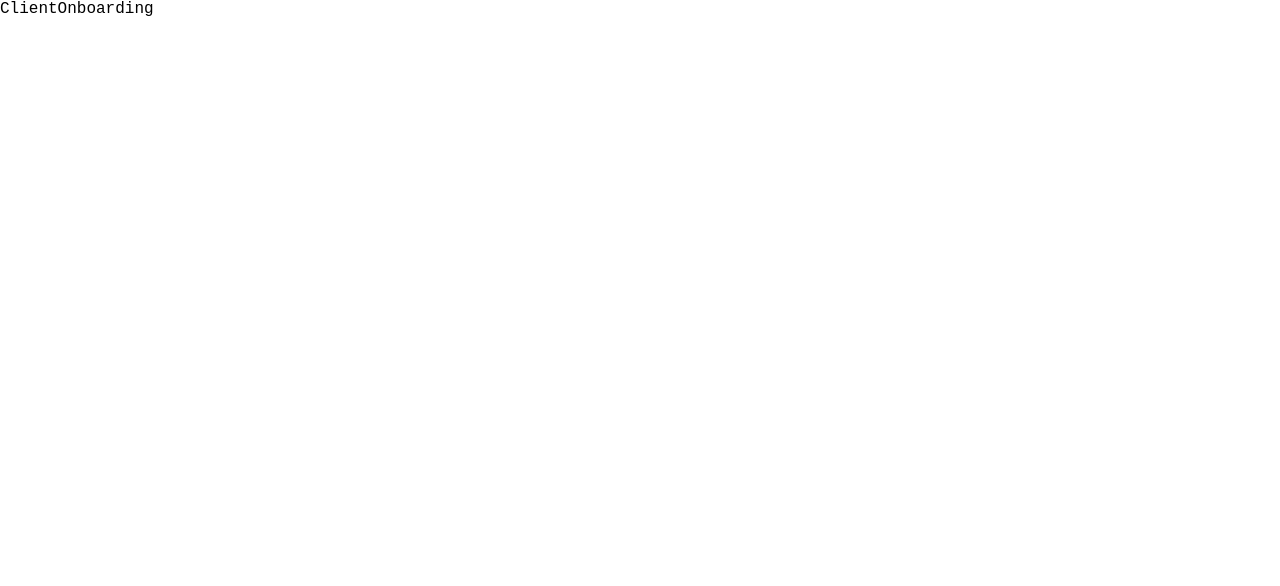
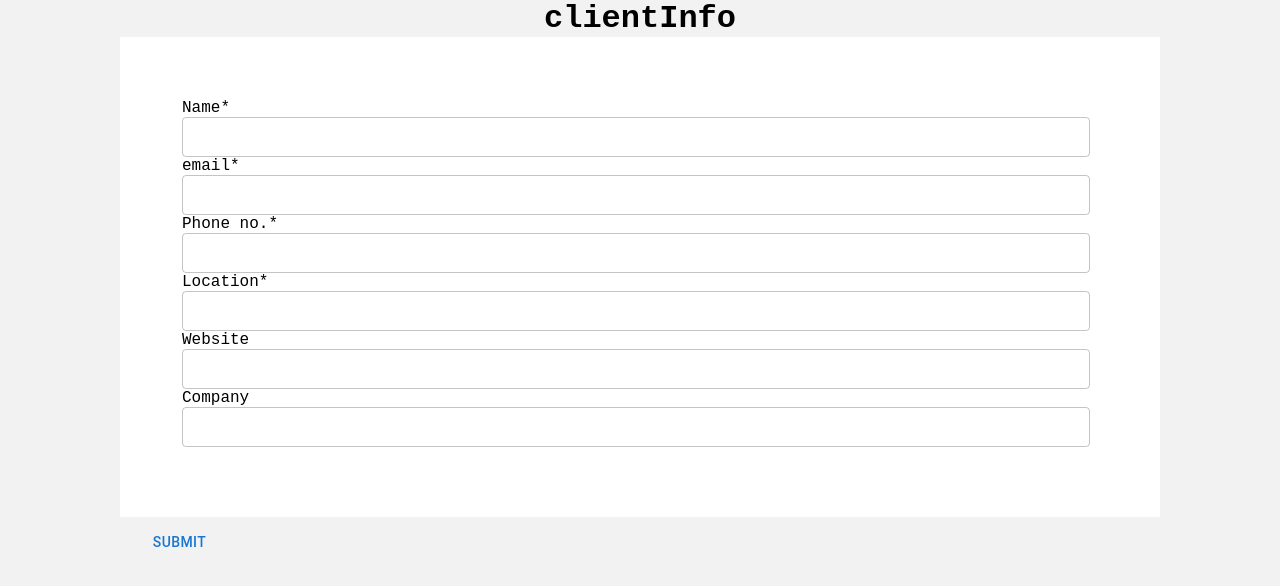
Before and after one commit to accio-Test-Projects/work-place-FE, a React (Create React App) app: page /onboarding/client in a window 1280 px wide. Shown: the top 586 px of the page. Built offline with nearby package versions, Linux system fonts and the light colour scheme; a web font is replaced by a local one.

Commit message:
clientInfo

```diff
--- a/src/Components/OnboardingForm/ClientOnboarding/index.js
+++ b/src/Components/OnboardingForm/ClientOnboarding/index.js
@@ -1,10 +1,168 @@
-import React from 'react'
+import React, { useState, useEffect } from "react";
+import { TextField, Grid, Box, Button } from "@mui/material";
+
 
 function ClientOnboarding() {
+  const [clientInfo, setClientInfo] = React.useState({
+    name: "",
+    email: "",
+    phone: "",
+    company: "",
+    location: "",
+    website: "",
+  });
+
+  const submitInfo = async (e) => {
+
+    e.preventDefault();
+    alert('submit')
+    console.log(clientInfo);
+
+  };
 
 
   return (
-    <div>ClientOnboarding</div>
+    <div
+    style={{
+      display:"flex",
+      flexDirection:"column",
+      alignItems:"center",
+      backgroundColor: "#F2F2F2",
+      minHeight: "100vh",
+    }}
+    >
+      <h1 style={{
+        display:"flex",
+        justifyContent: "center",
+
+      }}>clientInfo</h1>
+      <form onSubmit={(e) => submitInfo(e)}>
+        <div
+          style={{
+            maxWidth: "900px",
+            margin: "auto",
+            background: "#fff",
+            padding: "70px",
+          }}
+        >
+          <Grid container spacing={1}>
+            <Grid xs={12} md={12}>
+              <label>Name*</label>
+              <TextField
+                required
+                value={clientInfo.name}
+                onChange={(e) => {
+                  setClientInfo((p) => {
+                    return { ...p, name: e.target.value };
+                  });
+                }}
+                size="small"
+                fullWidth
+                id="outlined-basic"
+                variant="outlined"
+              />
+            </Grid>
+            <Grid xs={12} md={12}>
+              <label>email*</label>
+              <TextField
+                required
+                type="email"
+                value={clientInfo.email}
+                onChange={(e) => {
+                  setClientInfo((p) => {
+                    return { ...p, email: e.target.value };
+                  });
+                }}
+                size="small"
+                fullWidth
+                id="outlined-basic"
+                variant="outlined"
+              />
+            </Grid>
+
+            <Grid xs={12} md={12}>
+              <label>Phone no.*</label>
+              <TextField
+                required
+                type="number"
+                inputProps={{ maxLength: 10 }}
+                value={clientInfo.phone}
+                onChange={(e) => {
+                  setClientInfo((p) => {
+                    return { ...p, phone: e.target.value };
+                  });
+                }}
+                size="small"
+                fullWidth
+                id="outlined-basic"
+                variant="outlined"
+              />
+            </Grid>
+
+            <Grid xs={12} md={12}>
+              <label>Location*</label>
+              <TextField
+              required
+                value={clientInfo.location}
+                onChange={(e) => {
+                  setClientInfo((p) => {
+                    return { ...p, location: e.target.value };
+                  });
+                }}
+                size="small"
+                fullWidth
+                id="outlined-basic"
+                variant="outlined"
+              />
+            </Grid>
+            {/* website */}
+
+            <Grid xs={12} md={12}>
+              <label>Website</label>
+              <TextField
+                value={clientInfo.website}
+                onChange={(e) => {
+                  setClientInfo((p) => {
+                    return {
+                      ...p,
+                      website: e.target.value,
+
+                    };
+                  });
+                }}
+                size="small"
+                fullWidth
+                id="outlined-basic"
+                variant="outlined"
+              />
+            </Grid>
+            {/* //company */}
+            <Grid xs={12} md={12}>
+              <label>Company</label>
+              <TextField
+                value={clientInfo.company}
+                onChange={(e) => {
+                  setClientInfo((p) => {
+                    return { ...p, company: e.target.value };
+                  });
+                }}
+                size="small"
+                fullWidth
+                id="outlined-basic"
+                variant="outlined"
+              />
+            </Grid>
+
+
+
+
+
+
+          </Grid>
+        </div>
+        <Button type="submit">Submit</Button>
+      </form>
+    </div>
   )
 }
 
```
